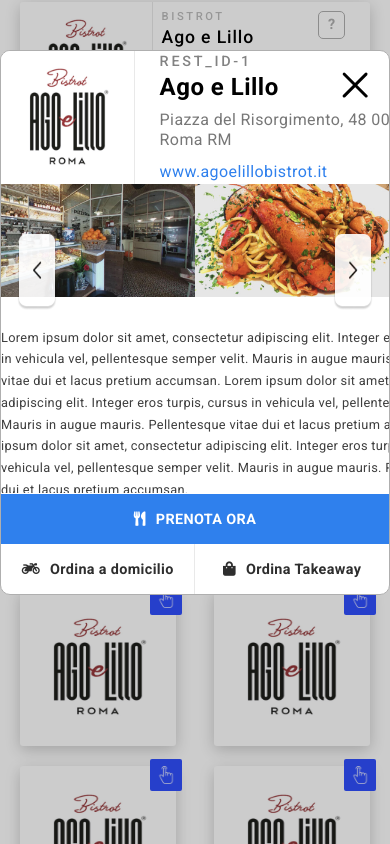
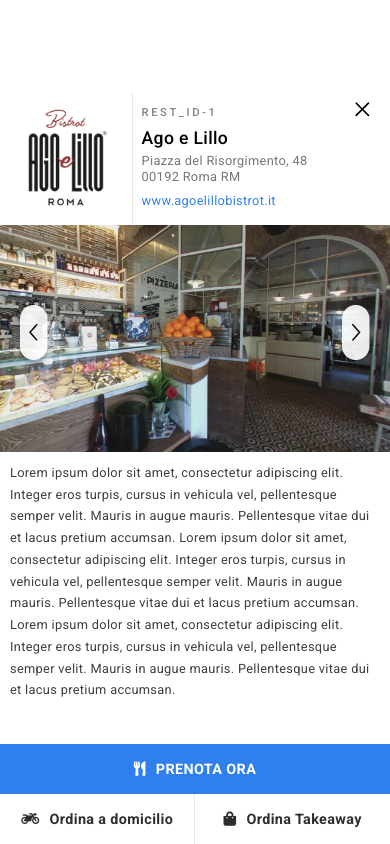
Before and after one commit to frontendpaul/leonard-business, a plain HTML site: page index.html in a window 390 px wide. Both pictures are taken after a click on the picture 166 px from the left and 1123 px from the top of the page. Shown: the part 701-1545 px from the top of the page. Drawn offline with Linux system fonts and the light colour scheme.

Commit message:
mobile modal finished

```diff
--- a/style.css
+++ b/style.css
@@ -655,12 +655,12 @@ a {
   cursor: pointer;
   width: 15px;
   height: 15px;
-  padding: 14px;
+  /* padding: 14px; */
   position: absolute;
   z-index: 2;
   top: 20px;
   right: 20px;
-  background: url(./media/Close.png) center center no-repeat;
+  background: url(./media/Close.png) center center/cover no-repeat;
 }
 
 .info-wrapper {
@@ -712,6 +712,7 @@ a {
 .slider {
   width: 100%;
   display: flex;
+  align-items: center;
   position: relative;
 }
 
@@ -769,7 +770,8 @@ a {
 .modal-scroll {
   width: 100%;
   height: 442px;
-  overflow-x: scroll;
+  overflow-y: scroll;
+  overflow-x: hidden;
 }
 
 .btn-modal-wrapper {
@@ -810,7 +812,7 @@ a {
   font-size: 0.9rem;
   letter-spacing: 0.025em;
   color: #2E2E2E;
-  background-color: transparent;
+  background-color: #fff;
   padding: 15px;
   margin: 0px 0;
   height: 50px;
@@ -1546,4 +1548,93 @@ body.in-category {
     top: -135px;
     left: 40px;
   }
-}
+
+
+  /* Modal */
+  .modal-wrapper {
+    padding: 0;
+  }
+
+  .modal {
+    padding-top: 92px;
+    max-width: 100vw;
+    max-height: 100vh;
+    border: 0;
+    border-radius: 0;
+  }
+
+  .close {
+    top: 102px;
+  }
+
+  .info-wrapper .restaurant-logo {
+    width: 34vw;
+  }
+
+  .info {
+    margin: 9px;
+  }
+
+  .info .subtitle {
+    font-size: 0.7rem;
+    letter-spacing: 0.23em;
+  }
+
+  .info .title {
+    font-weight: 500;
+    font-size: 1.1rem;
+    line-height: 20px;
+  }
+
+  .adress {
+    width: 200px;
+    font-size: 0.8rem;
+    line-height: 16px;
+    letter-spacing: 0.025em;
+    margin: 5px 0;
+  }
+
+  .rest-link {
+    font-size: 0.8rem;
+    letter-spacing: 0.025em;
+    margin: 0;
+  }
+
+  .slider img {
+    width: 100%;
+  }
+
+  .slider img:last-of-type {
+    display: none;
+  }
+
+  .arrow-left {
+    width: 36px;
+    height: 63px;
+    top: 80px;
+    background: url('./media/Arrow-Left-mobile.png') center center/cover no-repeat;
+  }
+
+  .arrow-right {
+    width: 36px;
+    height: 63px;
+    top: 80px;
+    background: url('./media/Arrow-Right-mobile.png') center center/cover no-repeat;
+  }
+
+  .modal .desc {
+    width: 100%;
+    padding: 0 10px;
+    margin-top: 10px;
+  }
+
+  .modal-scroll {
+    height: 100%;
+  }
+
+  .modal-element {
+    padding-top: 10px;
+    background: #fff;
+    height: 110px;
+  }
+}
```
Also changed, not shown: media/Arrow-Left-mobile.png (added), media/Arrow-Right-mobile.png (added).
